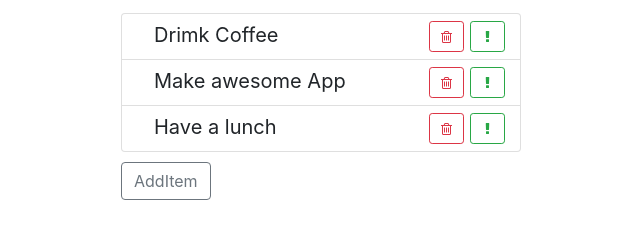
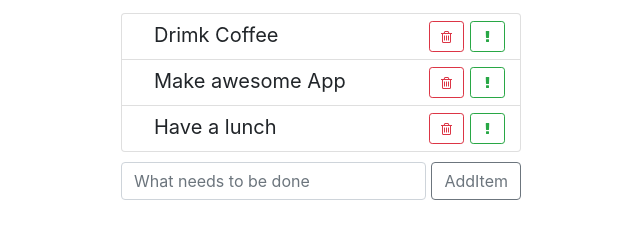
Before and after one commit to Sergey978/ReactTodoSt, a React app: page / in a window 1280 px wide. Shown: the part 137-376 px from the top of the page, without its empty margins (319-959 px from the left). Built offline with nearby package versions, Linux system fonts and the light colour scheme.

Commit message:
add component working now

```diff
--- a/src/components/app/app.js
+++ b/src/components/app/app.js
@@ -67,7 +67,7 @@ export default class extends Component {
             //1. update object
             const oldItem = todoData[idx];
             // new object with toggled done, to prevent changing old object
-            const newItem = {... oldItem, important: !oldItem.important};
+            const newItem = {...oldItem, important: !oldItem.important};
             //2.  construct new array
             const before = todoData.slice(0, idx);
             const after = todoData.slice(idx + 1);
@@ -83,7 +83,26 @@ export default class extends Component {
     }
 
     onToggleDone = (id) => {
-        console.log('Toggle Done', id);
+        this.setState(({ todoData }) => {
+
+            const idx = todoData.findIndex((el) => el.id === id);
+
+            //1. update object
+            const oldItem = todoData[idx];
+            // new object with toggled done, to prevent changing old object
+            const newItem = {...oldItem, done: !oldItem.done};
+            //2.  construct new array
+            const before = todoData.slice(0, idx);
+            const after = todoData.slice(idx + 1);
+            const newArray = [...before, newItem,...after];
+
+            return {
+                todoData: newArray
+            };
+
+
+        })
+
     }
 
     render() {
--- a/src/components/item-add-form/item-add-form..js
+++ b/src/components/item-add-form/item-add-form..js
@@ -4,16 +4,41 @@ import './item-add-form.css'
 
 export default class ItemAddForm extends Component {
 
+
+    state = {
+        label: ''
+    };
+
+    onLabelChange = (e) =>{
+       this.setState({
+           label: e.target.value
+       });
+    };
+
+
+    onSubmit = (e) => {
+        // prevent reloading page
+        e.preventDefault();
+        this.props.onItemAdded(this.state.label);
+        this.setState({ label: ''})
+    }
     render()
     {
-        const { onItemAdded } = this.props;
+
         return (
-            <div className="item-add-form">
-                <button type="button"
+            <form className="item-add-form d-flex"
+             onSubmit = {this.onSubmit}>
+               <input type="text"
+               className="form-control"
+               onChange={this.onLabelChange}
+               placeholder="What needs to be done"
+               value={this.state.label}/>
+
+                <button type="submit"
                     className="btn btn-outline-secondary"
-                    onClick= {() =>onItemAdded('Hello World')} >AddItem
+                     >AddItem
                     </button>
-            </div>
+            </form>
         )
 
     }
--- a/src/components/item-add-form/item-add-form.css
+++ b/src/components/item-add-form/item-add-form.css
@@ -1,3 +1,6 @@
 .item-add-form {
     margin-top: 10px;
 }
+.item-add-form input{
+    margin-right: 5px;
+}
```
